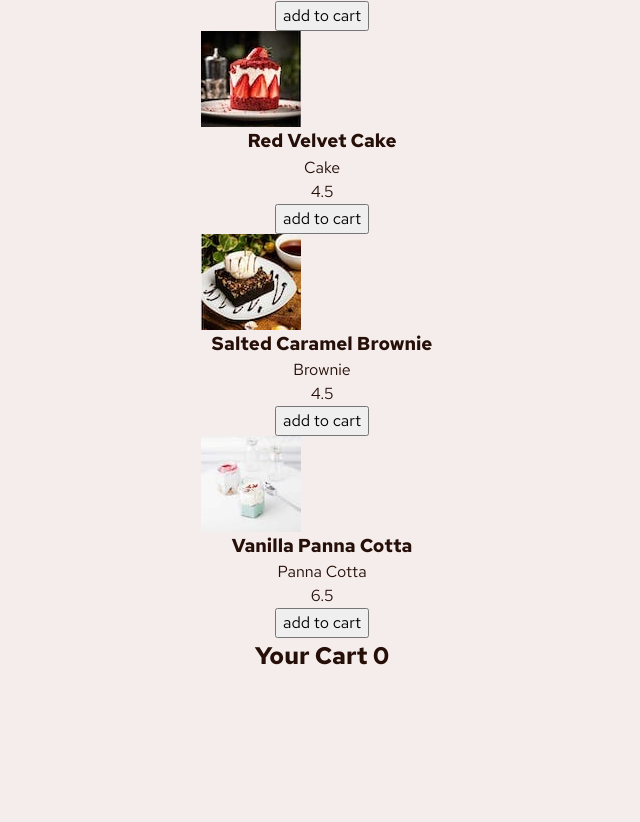
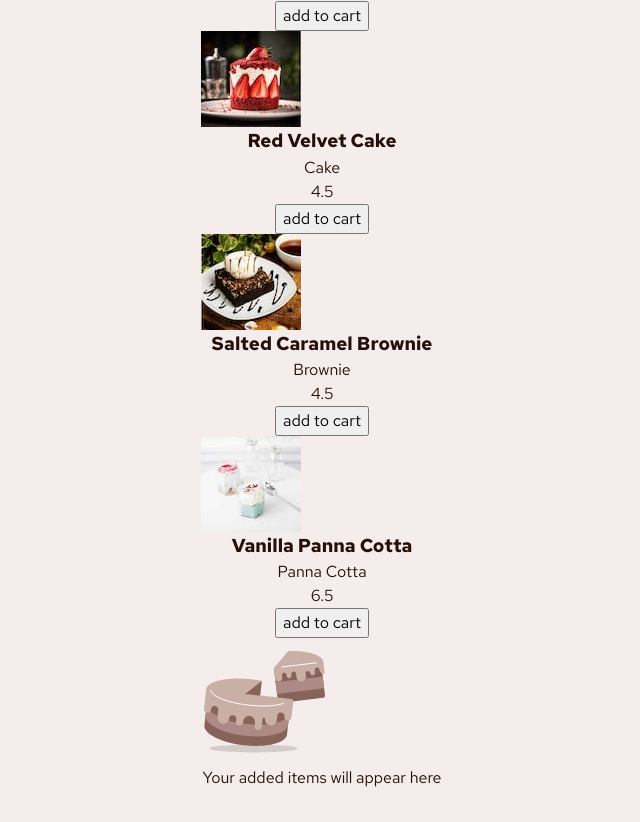
Before and after one commit to Silkiercomet/Menu-cart-component, a React (Vite) app: page / in a window 1280 px wide. Shown: the part 1249-2071 px from the top of the page, without its empty margins (318-958 px from the left). Before the commit the page ends 1955 px from the top, so only its background shows below. Built offline with nearby package versions, Linux system fonts and the light colour scheme.

Commit message:
Bug resolved, and all states of the cart are completed

```diff
--- a/src/App.tsx
+++ b/src/App.tsx
@@ -32,21 +32,7 @@ function App() {
         const updated_cart = [...cart].filter(item => item.id !== id);
         setCart(updated_cart);
     }
-    const handle_amount = (id: number, decrease = false):number[] => {
-        let new_data = [...cart]
-        const cart_item_to_update: ItemCart | any = new_data.find(item => item.id === id);
-        if((decrease && cart_item_to_update.amount === 1)) {
-            remove_from_cart(id)
-            return [0, 0]
-        } else if(decrease && cart_item_to_update.amount > 1) {
-            cart_item_to_update.amount = cart_item_to_update.amount - 1
-            setCart(new_data)
-            return [1, cart_item_to_update.amount]
-        }
-        cart_item_to_update.amount = cart_item_to_update.amount + 1
-        setCart(new_data)
-        return [1, cart_item_to_update.amount]
-    }
+
     useEffect(() => {
         async function fetchData() {
             try{
@@ -68,7 +54,7 @@ function App() {
         <section>
             <h1>Desserts</h1>
             <main>
-                {item.map((item, index) => <Card key={index} id={index} item={item} setCart={add_to_cart} handle_amount={handle_amount}/>)}
+                {item.map((item, index) => <Card key={index} setCart={setCart} removeItem={remove_from_cart} id={index} item={item} add_to_cart={add_to_cart} cart={cart}/>)}
             </main>
             <aside>
                 <Cart cart={cart} removeItem={remove_from_cart}></Cart>
--- a/src/Card.tsx
+++ b/src/Card.tsx
@@ -1,4 +1,5 @@
-import {useState} from "react";
+
+import {ItemCart} from "./App.tsx";
 
 interface Product {
     image: {
@@ -13,37 +14,41 @@ interface Product {
 }
 interface Card {
     item : Product,
-    setCart: (product: Product,id: number) => void ,
+    add_to_cart: (product: Product,id: number) => void ,
     id : number,
-    handle_amount: (id: number, decrease: boolean) => number[]
+    cart : ItemCart[],
+    removeItem : (id: number) => void
+    setCart: React.Dispatch<React.SetStateAction<ItemCart[]>>
 }
-const Card = ({ item, setCart, id, handle_amount }: Card) => {
-    const [isAdded, setIsAdded] = useState(false);
-    // cuando el elemento es retirado desde el carro se debe actualizar el estado amount y isAdded
-    const [amount, setAmount] = useState(1);
-    const handle_card = (decrease: boolean = false): void => {
-        const [state, amount] = handle_amount(id, decrease);
-        if(state === 0) {
-            setIsAdded(false);
+const Card = ({ item, add_to_cart, id, cart,removeItem, setCart }: Card) => {
+    const handle_amount = (decrease = false) => {
+        let new_data = [...cart]
+        const cart_item_to_update: ItemCart | any = new_data.find(item => item.id === id);
+        if((decrease && cart_item_to_update.amount === 1)) {
+            removeItem(id)
             return
-        }else{
-            setIsAdded(true);
+        } else if(decrease && cart_item_to_update.amount > 1) {
+            cart_item_to_update.amount = cart_item_to_update.amount - 1
+            setCart(new_data)
+            return
         }
-        setAmount(amount);
+        cart_item_to_update.amount = cart_item_to_update.amount + 1
+        setCart(new_data)
+        return
     }
+    const is_in_cart = cart.find((element) => element.id === id)
     return (
         <div>
             <img src={item.image.thumbnail}  alt={"thumbnail"}/>
             <h3>{item.name}</h3>
             <p>{item.category}</p>
             <p>{item.price}</p>
-            {!isAdded
+            {!is_in_cart
                 ? <button onClick={() => {
-                    setCart(item, id)
-                    setIsAdded(!isAdded);
+                    add_to_cart(item, id)
                 }}>add to cart</button>
-                : <div><button onClick={() => handle_card(true)}><img src={"./assets/images/icon-decrement-quantity.svg"} alt={"increment quantity"}/></button><span>{amount}</span>
-                    <button onClick={() => handle_card()}><img src={"./assets/images/icon-increment-quantity.svg"} alt={"increment quantity"}/></button>
+                : <div><button onClick={() => handle_amount(true)}><img src={"./assets/images/icon-decrement-quantity.svg"} alt={"decrement quantity"}/></button><span>{is_in_cart.amount}</span>
+                    <button onClick={() => handle_amount()}><img src={"./assets/images/icon-increment-quantity.svg"} alt={"increment quantity"}/></button>
                 </div>
             }
         </div>
--- a/src/Cart.tsx
+++ b/src/Cart.tsx
@@ -5,19 +5,37 @@ interface cartType {
     removeItem : (id: number) => void
 }
 const Cart = ({ cart, removeItem }:cartType ) => {
+
+    const total = cart.reduce((total, item) => {
+        return total + item.product.price * item.amount;
+    }, 0);
+    if(cart.length){
         return (
+            <div>
                 <div>
                     <h2>Your Cart {cart.length || 0}</h2>
                     {cart.map((item: ItemCart) => <div key={item.product.name}>
                         <div>
                             <h4>{item.product.name}</h4>
-                    <p><span>{item.amount}</span> <span>@{item.product.price}</span> <span>{item.amount * item.product.price}</span></p>
+                            <p><span>{item.amount}</span> <span>@{item.product.price}</span>
+                                <span>{item.amount * item.product.price}</span></p>
                         </div>
-                <button onClick={() => removeItem(item.id)}><img src={"./assets/images/icon-remove-item.svg"} alt={"remove item"}/></button>
+                        <button onClick={() => removeItem(item.id)}><img src={"./assets/images/icon-remove-item.svg"}
+                                                                         alt={"remove item"}/></button>
                     </div>)}
-
+                    <div><span>order total</span> <span>{total}</span></div>
+                </div>
+                <span>this is a <b>carbon neutral</b> delivery</span>
+                <button>Confirm Order</button>
             </div>
         );
+    }
+    return (
+        <div>
+            <img src={"./assets/images/illustration-empty-cart.svg"} alt="illustration-empty-cart"/>
+            <p>Your added items will appear here</p>
+        </div>
+    )
 };
 
 export default Cart;
```
Lines whose indentation alone changed are shown as unchanged.
